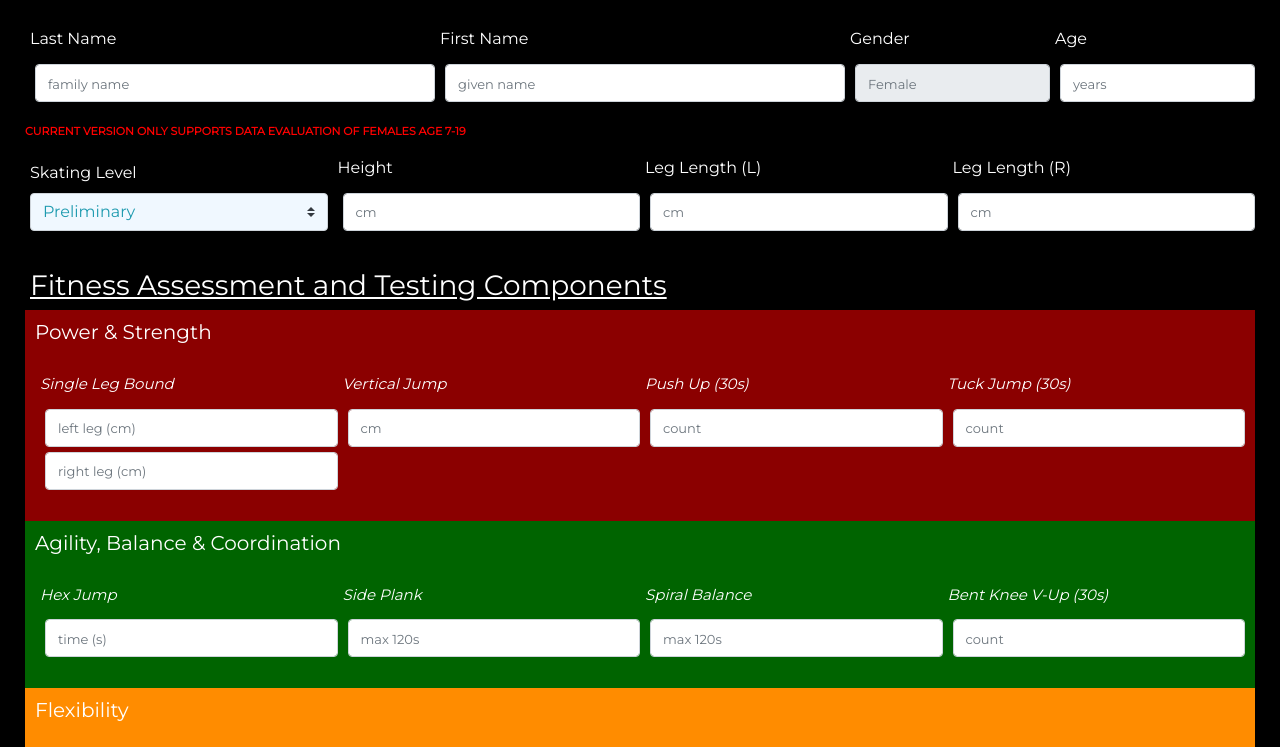
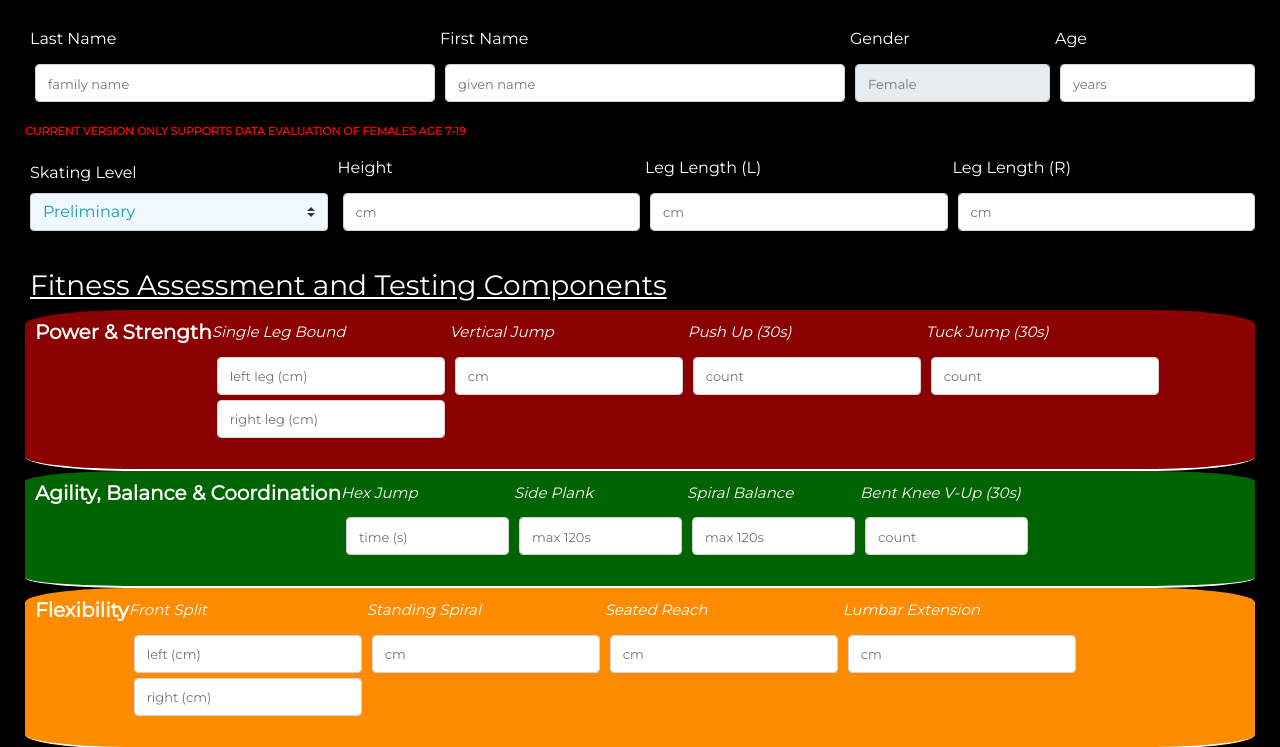
Before and after one commit to suipingooi/iifscpt, a plain HTML site: page scoresheetform.html in a window 1280 px wide. Shown: the part 158-905 px from the top of the page. Drawn offline with Linux system fonts and the light colour scheme; no server answers.

Commit message:
updated design of domains

```diff
--- a/css/style.css
+++ b/css/style.css
@@ -82,6 +82,10 @@ input::placeholder {
     background-color: aliceblue;
     font-size: medium;
 }
+h5 {
+    text-align: center;
+    font-weight: 800;
+}
 h3 {
     text-decoration: underline;
 }
@@ -92,14 +96,21 @@ h3 {
 .PSdomain {
     background-color: darkred;
     padding: 10px;
+    border-radius: 9%;
+    border-bottom: white solid 2px;
 }
 .ABCdomain {
     background-color: darkgreen;
     padding: 10px;
+    border-radius: 9%;
+    border-bottom: white solid 2px;
+
 }
 .Fdomain {
     background-color: darkorange;
     padding: 10px;
+    border-radius: 9%;
+    border-bottom: white solid 2px;
 }
 .btn {
     width: 70px;
--- a/scoresheetform.html
+++ b/scoresheetform.html
@@ -78,8 +78,7 @@
                     <h3>Fitness Assessment and Testing Components</h3>
                     <div class="PSdomain form-row">
                         <h5>Power &amp; Strength</h5>
-                    </div>
-                    <div class="PSdomain form-row">
+                        <div class="form-row">
                             <div class="form-group col-md-3">
                                 <label for="single_leg_bound_left_score">Single Leg Bound</label>
                                     <input type="number" class="form-control" id="single_leg_bound_left_score" placeholder="left leg (cm)">
@@ -98,10 +97,10 @@
                                 <input type="number" class="form-control" id="tuck_jump_score" placeholder="count">
                             </div>
                         </div>
+                    </div>
                     <div class="ABCdomain form-row">
                         <h5>Agility, Balance &amp; Coordination</h5>
-                    </div>
-                    <div class="ABCdomain form-row">
+                        <div class="form-row">
                             <div class="form-group col-md-3">
                                 <label for="hex_jump_score">Hex Jump</label>
                                 <input type="number" class="form-control" id="hex_jump_score" placeholder="time (s)">
@@ -119,10 +118,10 @@
                                 <input type="number" class="form-control" id="bent_knee_v_up_score" min="0" placeholder="count">
                             </div>
                         </div>
+                    </div>
                     <div class="Fdomain form-row">
                         <h5>Flexibility</h5>
-                    </div>
-                    <div class="Fdomain form-row">
+                        <div class="form-row">
                             <div class="form-group col-md-3">
                                 <label for="front_split_left_score">Front Split</label>
                                 <input type="number" class="form-control" id="front_split_left_score" placeholder="left (cm)">
@@ -139,6 +138,7 @@
                             <div class="form-group col-md-3">
                                 <label for="lumbar_extension_score">Lumbar Extension</label>
                                 <input type="number" class="form-control" id="lumbar_extension_score" placeholder="cm">
+                            </div>
                         </div>
                     </div>
                 </div>
```
Also changed, not shown: info.html (+1 -1 lines). Lines whose indentation alone changed are shown as unchanged.
